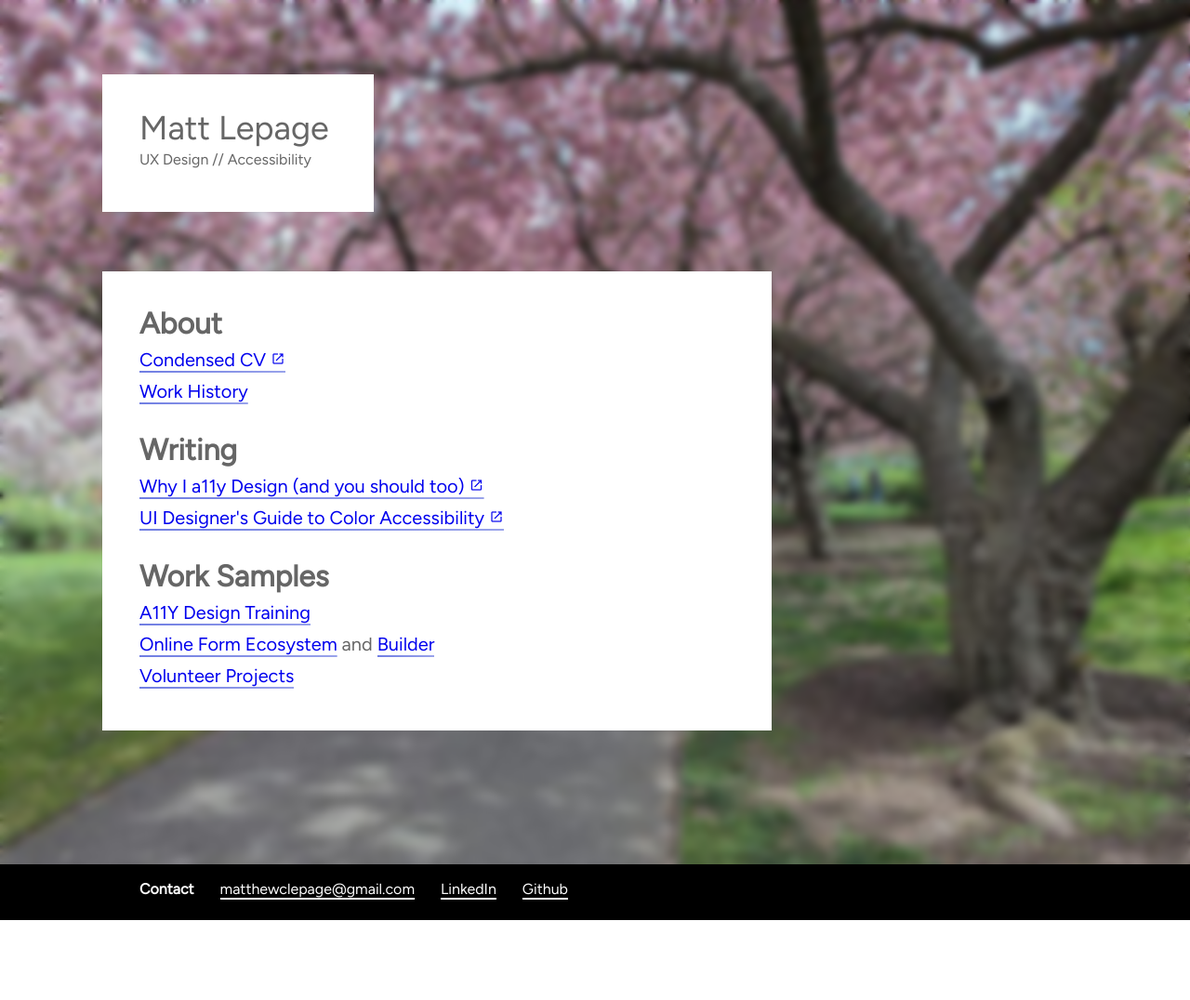
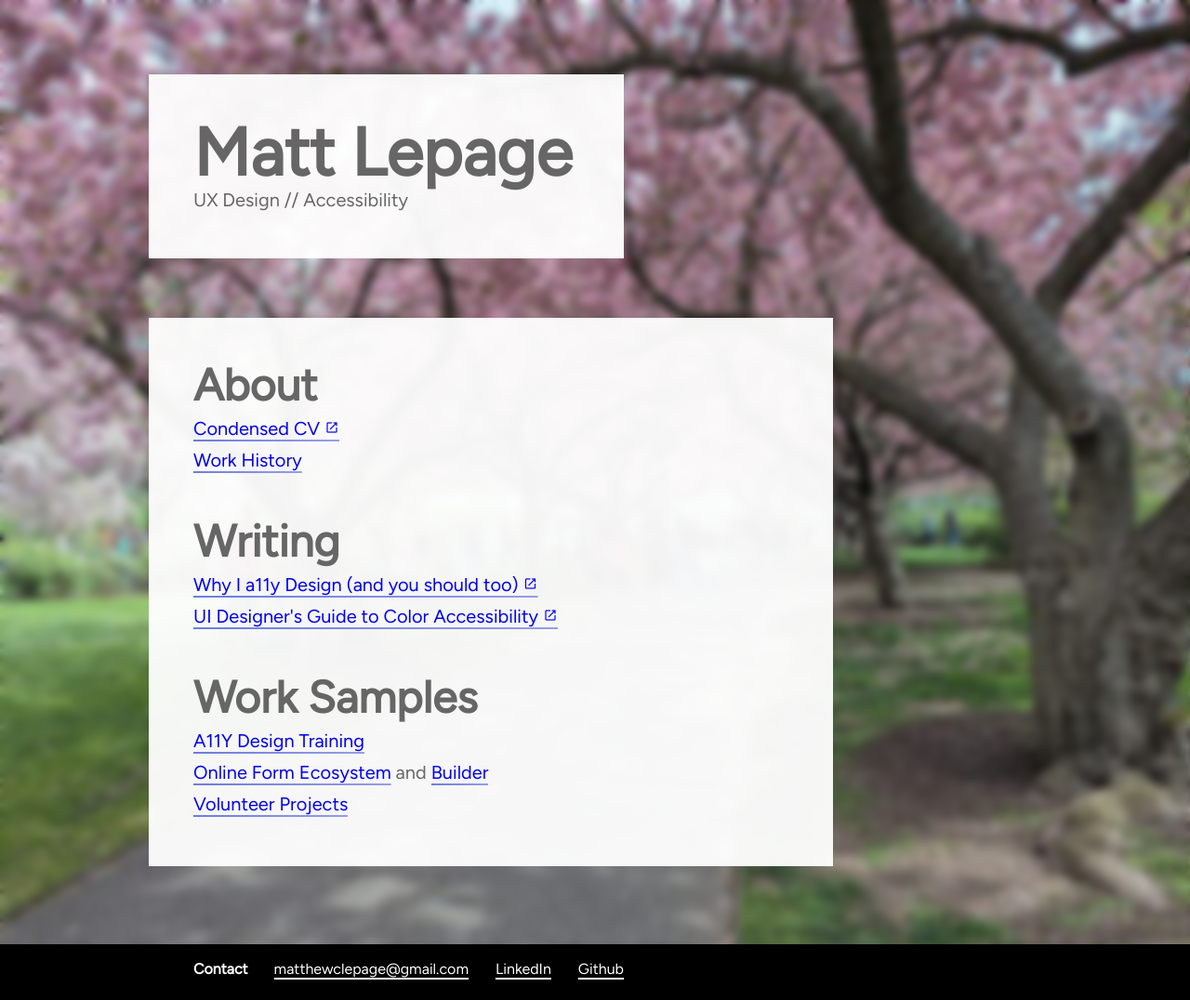
Before and after one commit to mtylpg/mtylpg.github.io, a PHP site: page / in a window 1280 px wide. Shown: the whole page at 93% size. Before the commit the page ends 990 px from the top, so only its background shows below. Run offline with PHP 8.4, Linux system fonts and the light colour scheme.

Commit message:
Continuing redesign/simplification
Typography tweaks for new home page, rebuild of work history to match future styles. Light patching on project samples but there's still a lot to do there to bring it all together.

```diff
--- a/index.html
+++ b/index.html
@@ -23,91 +23,71 @@
     </script>
 
     <body>
-        <div class="photo-background">
+        <div class="photo-background--home">
             <div class="blur-container">
                 <main>
                     <div class="header-block">
-                        <h1>
+                        <h1 class="h1">
                             Matt Lepage
                         </h1>
                         <div class="h1-subheader">
                             UX Design <span aria-hidden="true"> // </span> Accessibility
-                            <!-- <span aria-hidden="true" class="breakpoint"> • </span>
-                            <a class="cvlink" href="portfolio.html"> Case Studies </a>
-                            <span aria-hidden="true"> • </span>
-                            <a class="cvlink" href="./files/MLepage_CV2023.pdf" target="_blank"> View Condensed CV<span class="material-symbols-outlined" aria-hidden="true" aria-describedby="(opens in new tab)">open_in_new</span></a> -->
                         </div>
                     </div>
 
                     <div class="body-block">
-                        <h2>About</h2>
+
+                        <h2 class="h2">About</h2>
                         <ul class="cover-list">
-                            <li>
+                            <li class="cover-list__item">
                                 <a class="cvlink" href="./files/MLepage_CV2023.pdf" target="_blank"> Condensed CV <span class="material-symbols-outlined" aria-hidden="true" aria-describedby="(opens in new tab)">open_in_new</span></a>
                             </li>
-                            <li>
+                            <li class="cover-list__item">
                                 <a href="projects/workhistory.html">Work History
                                     <span class="outline"></span>
                                 </a>
                             </li>
                         </ul>
-                        <h2>Writing</h2>
+                        <h2 class="h2">Writing</h2>
                         <ul class="cover-list">
-                            <li>
+                            <li class="cover-list__item">
                                 <a href="https://medium.com/@mattylpg/why-i-a11y-design-and-you-should-too-46ec021f5727">Why I a11y Design (and you should too) <span class="material-symbols-outlined" aria-hidden="true" aria-describedby="(opens in new tab)">open_in_new</span></a>
                             </li>
-                            <li>
+                            <li class="cover-list__item">
                                 <a href="https://medium.com/@mattylpg/a-ui-designers-guide-to-color-accessibility-d7a234d18f8e">UI Designer's Guide to Color Accessibility <span class="material-symbols-outlined" aria-hidden="true" aria-describedby="(opens in new tab)">open_in_new</span></a>
                             </li>
-                            <!-- <li>
+                            <!-- <li  class="cover-list__item">
                                 <a href="workhistory.html">Fantastic Fields and How to Form Them</a>
                             </li> -->
                         </ul>
-                        <h2>Work Samples</h2>
+                        <h2 class="h2">Work Samples</h2>
                         <ul class="cover-list">
-                            <li>
+                            <li class="cover-list__item">
                                 <a href="projects/a11y.html">A11Y Design Training</a>
                             </li>
-                            <li>
+                            <li class="cover-list__item">
                                 <a href="projects/appform.html">Online Form Ecosystem</a> and <a href="projects/amt.html">Builder </a>
                             </li>
-                            <li>
+                            <li class="cover-list__item">
                                 <a href="projects/mag.html">Volunteer Projects</a>
                             </li>
                         </ul>
                     </div>
-
-                    <!-- <div class="header-block">
-                        <h2>About</h2>
-                        <a class="cvlink" href="./files/MLepage_CV2023.pdf" target="_blank"> View Condensed CV<span class="material-symbols-outlined" aria-hidden="true" aria-describedby="(opens in new tab)">open_in_new</span></a>
-                        <br>
-                        <a href="workhistory.html">Work History
-                            <span class="outline"></span>
-                        </a>
-                        <h2>Writing</h2>
-                        <a href="workhistory.html">Designer's Guide to Color Accessibility</a>
-                        <br>
-                        <a href="workhistory.html">Fantastic Fields and How to Form Them</a>
-                        <h2>Work Samples</h2>
-                        <a href="workhistory.html">Work History</a>
-                        <br>
-                        <a href="workhistory.html">Work History</a>
-                    </div> -->
                 </main>
-                <footer class="footer-homepage">
+                <footer class="footer footer--sticky">
                     <div class="contact">
-                        <ul class="contact-links">
-                            <li>
-                                <h2 class="footer-header"> Contact </h2>
+                        <ul class="contact__link-list">
+                            <li class="contact__link-list__item">
+                                <h2 class="footer__header"> Contact </h2>
                             </li>
-                            <li>
-                                <a href="mailto:matthewclepage@gmail.com">matthewclepage@gmail.com</a>
+                            <li class="contact__link-list__item">
+                                <a class="contact__link" href="mailto:matthewclepage@gmail.com">matthewclepage@gmail.com</a>
                             </li>
-                            <li>
-                                <a href="http://www.linkedin.com/in/mclepage">LinkedIn</a>
+                            <li class="contact__link-list__item">
+                                <a class="contact__link" href="http://www.linkedin.com/in/mclepage">LinkedIn</a>
                             </li>
-                            <li>
-                                <a href="https://www.github.com/mtylpg">Github</a>
+                            <li class="contact__link-list__item">
+                                <a class="contact__link" href="https://www.github.com/mtylpg">Github</a>
                             </li>
                         </ul>
                     </div>
--- a/styles/portfolio.css
+++ b/styles/portfolio.css
@@ -715,7 +715,10 @@ footer{
     font-size: 24px;
     display: inline;
 }
-
+footer .contact-links li{
+    display: inline;
+}
 footer .contact-links li a{
+    display: inline-block;
     color: #fff;
 }
--- a/styles/portfolio2.css
+++ b/styles/portfolio2.css
@@ -1,7 +1,8 @@
-
 :root {
     --blue-var: 51, 71, 214;
     --blue: #3347d6;
+    --aqua: #33d6d6;
+    --aqua-var: 51, 214, 214;
     --red-var: 214, 61, 70;
     --red: #d63d46;
     --purple-var: 196, 44, 201;
@@ -22,57 +23,95 @@ body{
     font-family: "Figtree";
     font-size:20px;
     line-height: 1.5;
-    background-color: #fff;
+    background-color: rgba(255,255,255, .95);
     color: #666666;
     margin:0px;
 }
 
 
-main, .contact{
+main, .contact, .top-nav__block{
     margin: auto;
-    max-width: 1060px;
+    max-width: 960px;
     padding: 80px;
+    padding-bottom: 20px;
 }
 
-footer{
+.footer{
     background-color: black;
     color: #fefefe;
     min-height: 60px;
     width: 100%;
 }
 
-.footer-homepage{
+.footer--sticky{
     position: absolute;
     bottom: 0;
 }
 
 
+.top-nav{
+    background: #333333da;
+    backdrop-filter: blur(5px);
+    color: #fff;
+    font-size: 18px;
+}
+.top-nav__block{
+    padding: 20px;
+}
+.top-nav__content{
+    padding: 0 48px;
+}
 /* Typography */
 
-h1{
-    font-size: 36px;
-    font-weight: 300;
-    line-height: 36px;
+h1, .h1{
+    font-size: 72px;
+    font-weight: 700;
+    line-height: 72px;
     margin: 0;
     margin-right: 8px;
 }
 
-h2{
-    font-size: 32px;
+h2, .h2{
+    font-size: 48px;
     line-height: 1em;
     margin-bottom: 8px;
-    margin-top: 32px;
+    margin-top: 48px;
 }
 
-.h1-subheader{
+.h1--subheader{
     font-size: 16px;
-    line-height: 32px;
+    line-height: 2em;
+}
+.h2--subheader{
+    font-size: 24px;
+    line-height: 1em;
+    font-weight: bold;
+    margin-top: 16px;
 }
 
-.footer-header{
+.border--blue{
+}
+.border--red{
+}
+.border--orange{
+}
+.header--first{
+    margin-top:0px;
+}
+p{
+    font-size: 20px;
+}
+
+.footer__header{
     margin: 0;
     font-size: 16px;
     display: inline;
+}
+
+.top-nav__link{
+    display: inline;
+    color: #fff;
+    text-decoration: none;
 }
 
 a>.material-symbols-outlined {
@@ -80,11 +119,13 @@ a>.material-symbols-outlined {
     font-size: .8em;
 }
 
-.contact a{
+.contact__link{
     color: #fefefe;
+    font-size: 16px;
 }
 
-.contact-links{
+.contact__link-list{
+    padding: 0 48px;
     list-style: none;
     color: #fefefe;
 }
@@ -100,7 +141,7 @@ ul{
     margin: 0;
 }
 
-.cover-list li{
+.cover-list__item{
     margin-bottom: 4px;
 }
 
@@ -108,10 +149,35 @@ ul{
 /* Background Images */
 
 .photo-background{
+    background-image:url('a11y-banner2.png');
+    background-repeat: no-repeat;
+    background-size: contain;
+    background-attachment: fixed;
+    background-size: cover;
+}
+
+.photo-header--work{
+    background-image:
+        url('work-banner.png');
+}
+
+.photo-header__cutout{
+    max-width: 1000px;
+    margin: 40px auto;
+    background: rgba(255,255,255, .95);
+    backdrop-filter: blur(5px);
+    padding: 48px;
+}
+
+.photo-background--home{
     background-color: green;
     background-image: url('../images/cover-photos/3_cherrytree.jpg');
     background-size: cover;
     height: 100vh;
+}
+
+.photo-background--work{
+    background-image: url('../images/cover-photos/10_stock.jpg');
 }
 
 .blur-container{
@@ -121,25 +187,25 @@ ul{
 
 
 .contact{
-    padding:10px 60px;
+    padding:10px 108px;
 }
 
-.contact-links{
+.contact__link-list{
     list-style: none;
     max-width: 980px;
     margin:auto;
 }
 
-.contact-links li{
+.contact__link-list__item{
     display: inline;
     margin-right: 24px;
 }
 
 .header-block, .body-block{
-    background-color: white;
+    background-color: rgba(255,255,255, .95);
     margin-bottom: 64px;
     width: fit-content;
-    padding: 40px;
+    padding: 48px;
 }
 
 .header-block h1:first-child,
@@ -149,38 +215,12 @@ ul{
 
 .body-block{
     min-width: 640px;
+    max-width: 720px;
     /* margin-bottom: 120px; */
 }
 
-@media only screen and (max-width: 900px) {
-    main{
-        padding: 20px 20px 0 20px;
-        width: auto;
-    }
-    body{
-        font-size: 20px;
-    }
-    .body-block{
-        width: auto;
-        min-width: auto;
-    }
 
-    .footer-header{
-        display: inline-block;
-        width:100% ;
-    }
-}
-
-@media only screen and (max-height: 900px) {
-    .photo-background{
-        height: fit-content;
-    }
-    .footer-homepage{
-        position: relative;
-    }
-}
-
-/* link animation */
+/* global link animation (breaking BEM for this) */
 
 a{
     width: fit-content;
@@ -219,7 +259,7 @@ a:focus{
 }
 
 
-.contact-links li a {
+.contact__link, .top-nav__link{
     background:
         linear-gradient(to right,#fff, #fff),
         linear-gradient(to right, rgba(var(--purple-var), 1),  #fff, #fff);
@@ -229,8 +269,108 @@ a:focus{
     transition: background-size 400ms;
 
 }
+.link--big{
+    text-decoration: none;
+    background:
+        linear-gradient(to right, rgba(var(--blue-var), 1), rgba(var(--blue-var), 1)),
+        linear-gradient(to right, rgba(var(--purple-var), 1), rgba(var(--purple-var), 1), rgba(var(--blue-var), 1));
+    background-size: 100% 6px, 0 6px;
+    background-position: 100% 100%, 0 100%;
+    background-repeat: no-repeat;
+    transition: background-size 400ms;
+}
 
-.contact-links li a:hover,
-.contact-links li a:focus{
+.contact__link:hover,
+.contact__link:focus,
+.top-nav__link:hover,
+.top-nav__link:focus{
     background-size: 0 2px, 200% 2px;
 }
+
+.link--big:hover,
+.link--big:focus{
+    background-size: 0 6px, 200% 6px;
+}
+
+.a11y{
+    background-image:url('a11y-banner2.png');
+}
+
+.amt{
+    background-image:url('amt-spec.png');
+}
+
+.appsys{
+    background-image:url('amt-banner.png');
+}
+
+.mag{
+    background-image:url('mag-banner.png');
+}
+
+.home-link{
+    font-size: 24px;
+    font-weight: bold;
+    display: block;
+    margin:auto;
+    margin-top: 48px;
+}
+
+
+hr{
+    border-width: 0px;
+    border-radius: 4px;
+    width: 80%;
+    margin: auto;
+    margin-top: 48px;
+    height: 2px;
+    background: linear-gradient(to right, rgba(var(--blue-var), 1), rgba(var(--purple-var), 1));
+}
+hr:nth-of-type(2){
+    background: linear-gradient(to right, rgba(var(--purple-var), 1), rgba(var(--aqua-var), 1));
+}
+hr:nth-of-type(3){
+    background: linear-gradient(to right, rgba(var(--aqua-var), 1), rgba(var(--blue-var), 1));
+}
+
+
+/* Responsive Overrides */
+@media only screen and (max-width: 900px) {
+    main{
+        padding: 20px 20px 0 20px;
+        width: auto;
+    }
+    body{
+        font-size: 20px;
+    }
+    .body-block{
+        width: auto;
+        min-width: auto;
+    }
+
+    .footer--sticky{
+        display: inline-block;
+        width:100% ;
+    }
+}
+@media only screen and (max-width: 1070px) {
+    .photo-header{
+        padding: 20px 0px;
+        background-size: initial;
+    }
+    h1, .h1{
+        font-size: 56px;
+    }
+    h2, .h2{
+        font-size: 48px;
+    }
+}
+
+@media only screen and (max-height: 1074px) {
+    .photo-background--home{
+        height: fit-content;
+    }
+    .footer--sticky{
+        position: relative;
+    }
+}
```
Also changed, not shown: projects/workhistory.html (+52 -64 lines).
